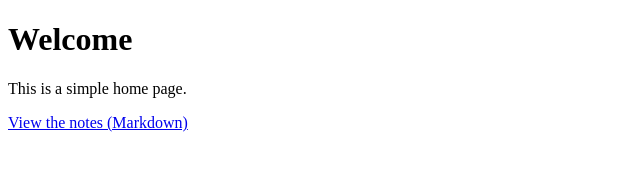
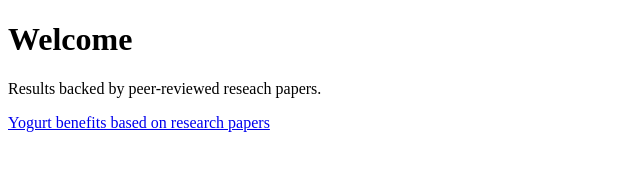
Before and after one commit to siqing9/Results-BackedBy-PeerReviewed-Research, a plain HTML site: page index.html in a window 1280 px wide. Shown: the whole page, without its empty margins (0-640 px from the left). Drawn offline with Linux system fonts and the light colour scheme.

Commit message:
Update index.html

```diff
--- a/index.html
+++ b/index.html
@@ -7,7 +7,7 @@
 </head>
 <body>
   <h1>Welcome</h1>
-  <p>This is a simple home page.</p>
-  <a href="notes.md">View the notes (Markdown)</a>
+  <p>Results backed by peer-reviewed reseach papers.</p>
+  <a href="evalute-eating-pro-and-con-of-yogurt-based-on-peer.html">Yogurt benefits based on research papers</a>
 </body>
 </html>
```
